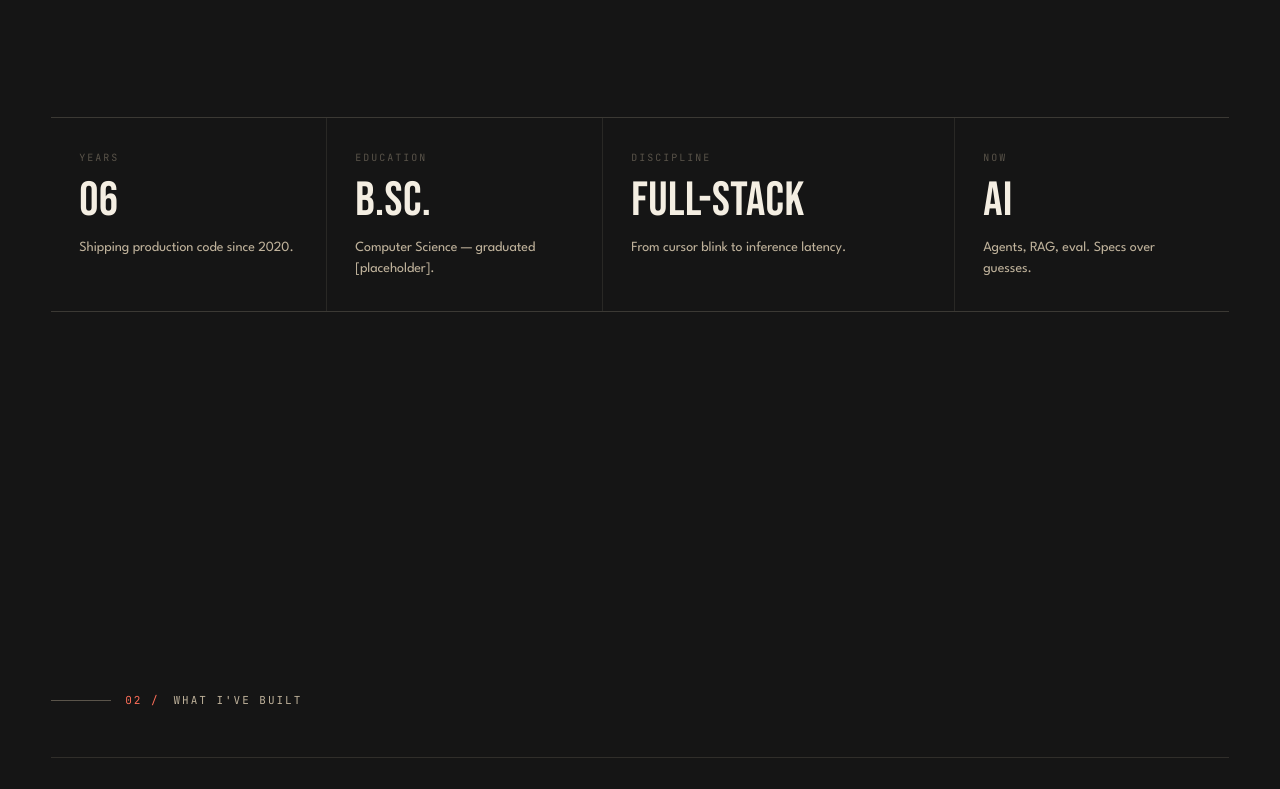
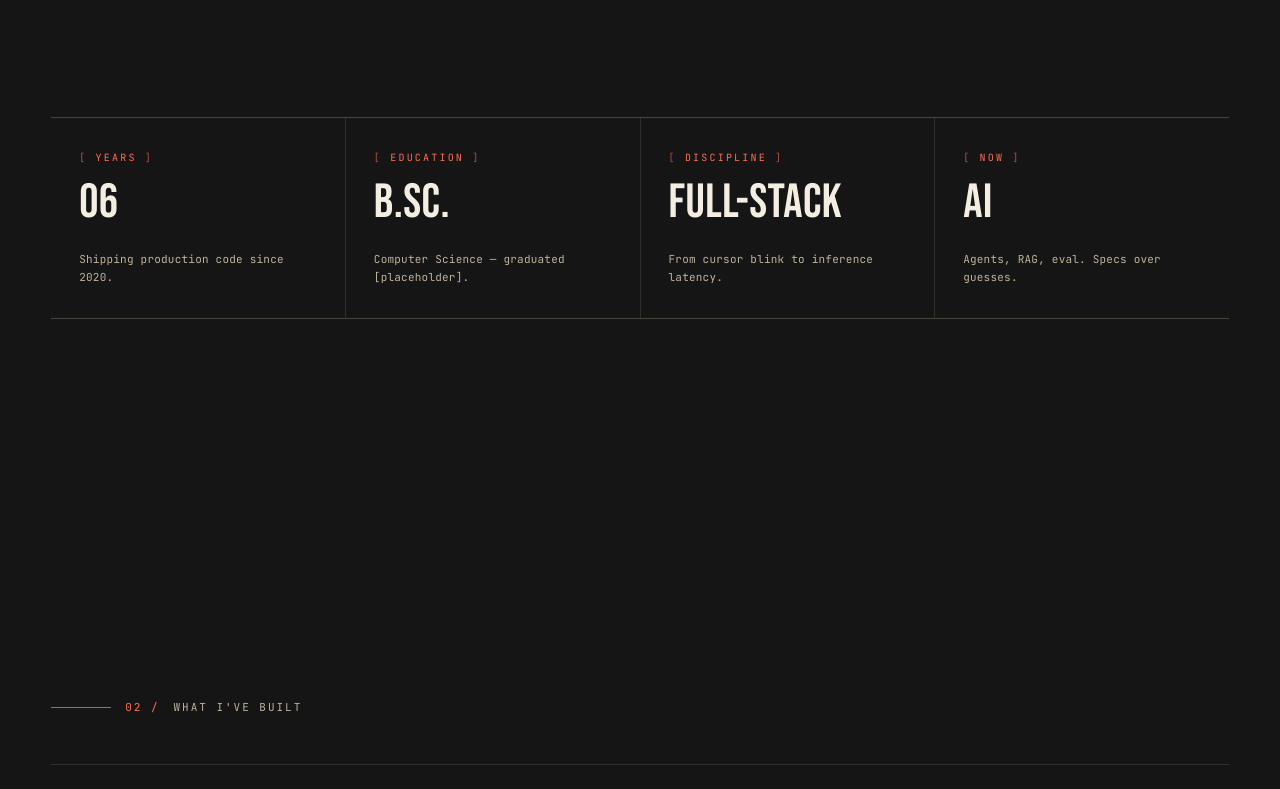
Before and after one commit to YoniRaviv/portfolio, an Astro site: page / in a window 1280 px wide. Shown: the part 1391-2180 px from the top of the page. Built offline with nearby package versions, Linux system fonts and the light colour scheme; Astro itself is replaced by a stand-in of ours; no server answers; animation ran at ten frames a second.

Commit message:
small design fixes

```diff
--- a/src/components/Nav.astro
+++ b/src/components/Nav.astro
@@ -248,6 +248,7 @@
         left: 0;
         height: 2px;
         background: var(--text-bright);
+        transform-origin: left center;
         transition:
             transform 0.3s ease,
             opacity 0.2s ease,
@@ -265,6 +266,28 @@
         top: 12px;
         width: 85%;
     }
+    /* Continuous breathing pulse on the closed glyph — each line scales on its X
+       axis with a different duration and negative delay so they drift out of
+       phase and read as organic. Uses transform (GPU) so the open/close width
+       transitions above still take precedence visually. */
+    @keyframes ntPulse {
+        0%,
+        100% {
+            transform: scaleX(1);
+        }
+        50% {
+            transform: scaleX(0.45);
+        }
+    }
+    .nav-toggle:not([aria-expanded="true"]) .nt-glyph i:nth-child(1) {
+        animation: ntPulse 2.6s ease-in-out infinite;
+    }
+    .nav-toggle:not([aria-expanded="true"]) .nt-glyph i:nth-child(2) {
+        animation: ntPulse 2.1s ease-in-out -0.4s infinite;
+    }
+    .nav-toggle:not([aria-expanded="true"]) .nt-glyph i:nth-child(3) {
+        animation: ntPulse 2.9s ease-in-out -1.1s infinite;
+    }
     .nav-toggle[aria-expanded="true"] .nt-glyph i:nth-child(1) {
         top: 6px;
         width: 100%;
@@ -277,6 +300,11 @@
         top: 6px;
         width: 100%;
         transform: rotate(-45deg);
+    }
+    @media (prefers-reduced-motion: reduce) {
+        .nav-toggle .nt-glyph i {
+            animation: none;
+        }
     }
 
     /* ── full-screen terminal overlay (mobile only) ── */
--- a/src/components/What.astro
+++ b/src/components/What.astro
@@ -84,6 +84,11 @@
         color: var(--text-bright);
         position: relative;
         text-transform: uppercase;
+        /* Treat hyphenated names like SHI-SHI as one unit so the dash isn't
+           used as a soft-break point on narrow columns. */
+        overflow-wrap: normal;
+        word-break: keep-all;
+        hyphens: manual;
         transition:
             color 0.4s,
             transform 0.5s cubic-bezier(0.2, 0.7, 0.2, 1);
@@ -179,7 +184,9 @@
         background-size: 8px 8px;
     }
 
-    @media (max-width: 1100px) {
+    /* True tablets only — phones drop straight to the single-column layout
+       below at <=900px so the title isn't squeezed by a sibling column. */
+    @media (max-width: 1100px) and (min-width: 901px) {
         .what .proj {
             grid-template-columns: 80px 1fr 100px;
             gap: 24px;
@@ -191,7 +198,7 @@
             display: none;
         }
     }
-    @media (max-width: 720px) {
+    @media (max-width: 900px) {
         .what {
             padding-top: 100px;
             padding-bottom: 96px;
@@ -205,12 +212,19 @@
             padding: 40px 0;
         }
         .what .proj .idx,
-        .what .proj .arrow {
+        .what .proj .arrow,
+        .what .proj .thumb {
             display: none;
         }
         .what .proj .name {
-            font-size: clamp(56px, 16vw, 88px);
+            /* 13vw at 375px ≈ 49px; Bebas-Neue "SHI-SHI" fits one line. */
+            font-size: clamp(48px, 13vw, 84px);
             line-height: 1;
+        }
+        .what .proj:hover .name {
+            /* Disable the desktop hover slide on touch widths where it pushes
+               the long title off-screen. */
+            transform: none;
         }
         .what .proj .desc {
             max-width: none;
--- a/src/components/Who.astro
+++ b/src/components/Who.astro
@@ -122,26 +122,52 @@
         display: grid;
         grid-template-columns: repeat(4, 1fr);
         gap: 1px;
-        background: rgba(191, 178, 155, 0.12);
-        border-top: 1px solid rgba(191, 178, 155, 0.12);
-        border-bottom: 1px solid rgba(191, 178, 155, 0.12);
+        background: rgba(191, 178, 155, 0.16);
+        border-top: 1px solid rgba(191, 178, 155, 0.16);
+        border-bottom: 1px solid rgba(191, 178, 155, 0.16);
     }
     .who .meta-grid .cell {
         background: var(--main);
         padding: 32px 28px;
         display: flex;
         flex-direction: column;
-        gap: 12px;
-        min-height: 180px;
+        gap: 14px;
+        min-height: 200px;
         position: relative;
+        overflow: hidden;
+    }
+    /* Scanline overlay — same recipe as the nav overlay. mix-blend keeps it
+       hovering over the cell colour without being harsh, and `pointer-events:
+       none` ensures it never blocks reveal or focus. */
+    .who .meta-grid .cell::before {
+        content: "";
+        position: absolute;
+        inset: 0;
+        pointer-events: none;
+        background: repeating-linear-gradient(
+            to bottom,
+            rgba(255, 255, 255, 0.045) 0 1px,
+            transparent 1px 3px
+        );
+        mix-blend-mode: overlay;
+        opacity: 0.55;
+        z-index: 0;
+    }
+    .who .meta-grid .cell > * {
+        position: relative;
+        z-index: 1;
     }
     .who .meta-grid .cell .k {
         font-family: var(--mono);
         font-size: 10px;
-        letter-spacing: 0.2em;
+        letter-spacing: 0.22em;
         text-transform: uppercase;
-        color: var(--text-dim);
+        color: var(--accent);
     }
+    /* `[ KEY ]` brackets framed in accent at slightly reduced opacity so the
+       label still reads first, the brackets are decoration. */
+    .who .meta-grid .cell .k::before { content: "[ "; opacity: 0.65; }
+    .who .meta-grid .cell .k::after  { content: " ]"; opacity: 0.65; }
     .who .meta-grid .cell .v {
         font-family: var(--display);
         font-weight: 400;
@@ -157,10 +183,12 @@
         overflow: hidden;
     }
     .who .meta-grid .cell .vs {
-        font-family: var(--sans);
-        font-size: 14px;
+        font-family: var(--mono);
+        font-size: 11px;
+        letter-spacing: 0.02em;
         color: var(--text);
-        line-height: 1.5;
+        line-height: 1.6;
+        margin-top: auto;
     }
 
     /* ─── meta-cell reveal: accent outline sweeps in, then content fills ─── */
@@ -171,7 +199,9 @@
     .who .reveal-cells:not(.in) .cell .vs {
         opacity: 0;
     }
-    /* The drawing outline — sweeps across each cell, then fades as content lands. */
+    /* The drawing outline — sweeps across each cell, then fades as content lands.
+       Sits at z-index 2 so it draws above both the scanline ::before (0) and
+       the content layer (1). */
     .who .meta-grid .cell::after {
         content: "";
         position: absolute;
@@ -180,7 +210,7 @@
         clip-path: inset(0 100% 0 0);
         opacity: 0;
         pointer-events: none;
-        z-index: 1;
+        z-index: 2;
     }
     @keyframes cellDraw {
         0% {
@@ -226,7 +256,8 @@
             opacity: 1;
             animation: none;
         }
-        .who .meta-grid .cell::after {
+        .who .meta-grid .cell::after,
+        .who .meta-grid .cell::before {
             display: none;
         }
     }
--- a/src/styles/tokens.css
+++ b/src/styles/tokens.css
@@ -2,7 +2,7 @@
   --main: #151515;
   --text: #BFB29B;
   --text-bright: #F4EEE2;
-  --text-dim: #5a544a;
+  --text-dim: #857a68;
   --accent: #FF6F59;
   --accent-soft: rgba(255, 111, 89, 0.18);
   --pad-x: clamp(20px, 4vw, 80px);
```
